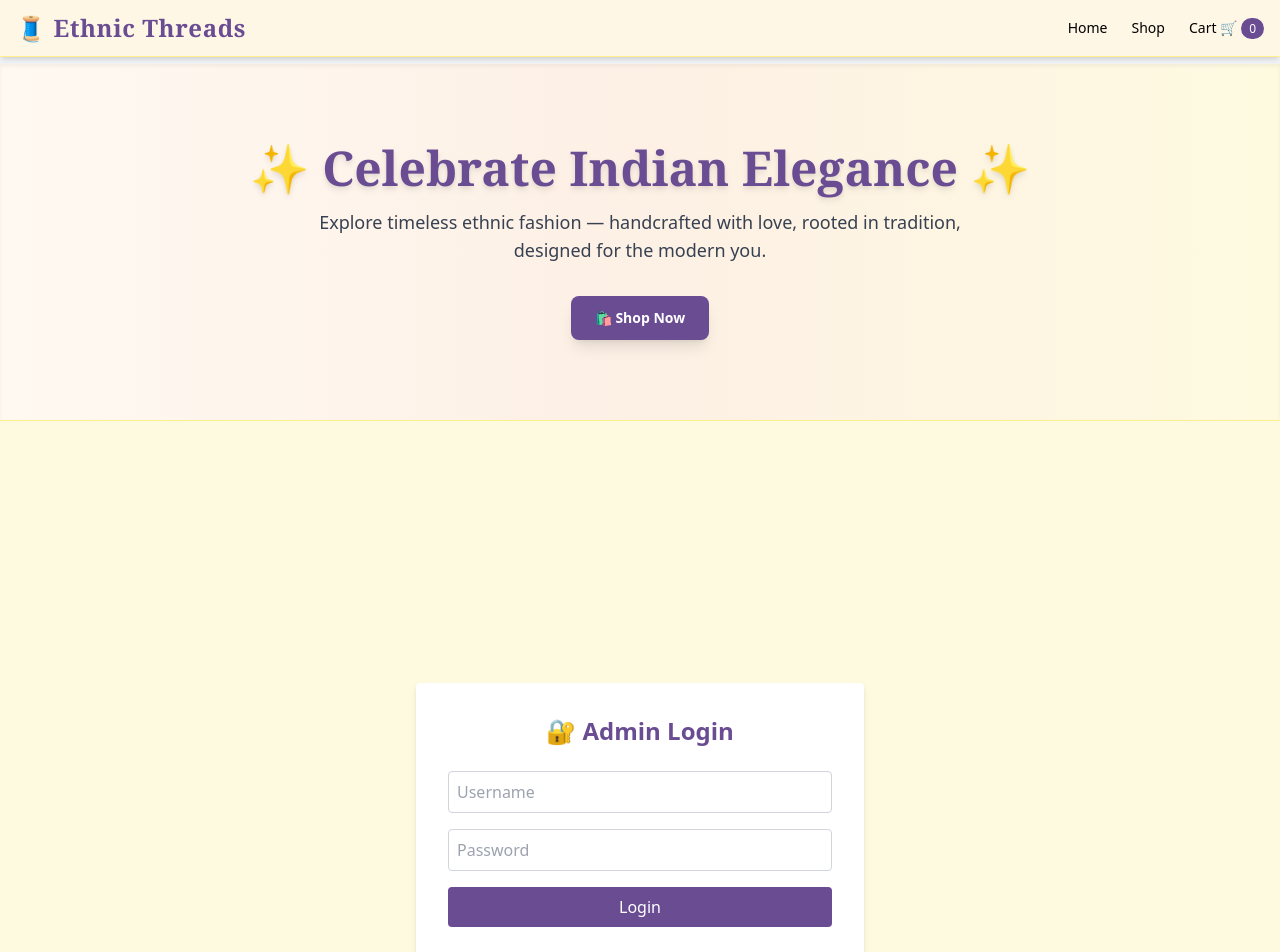
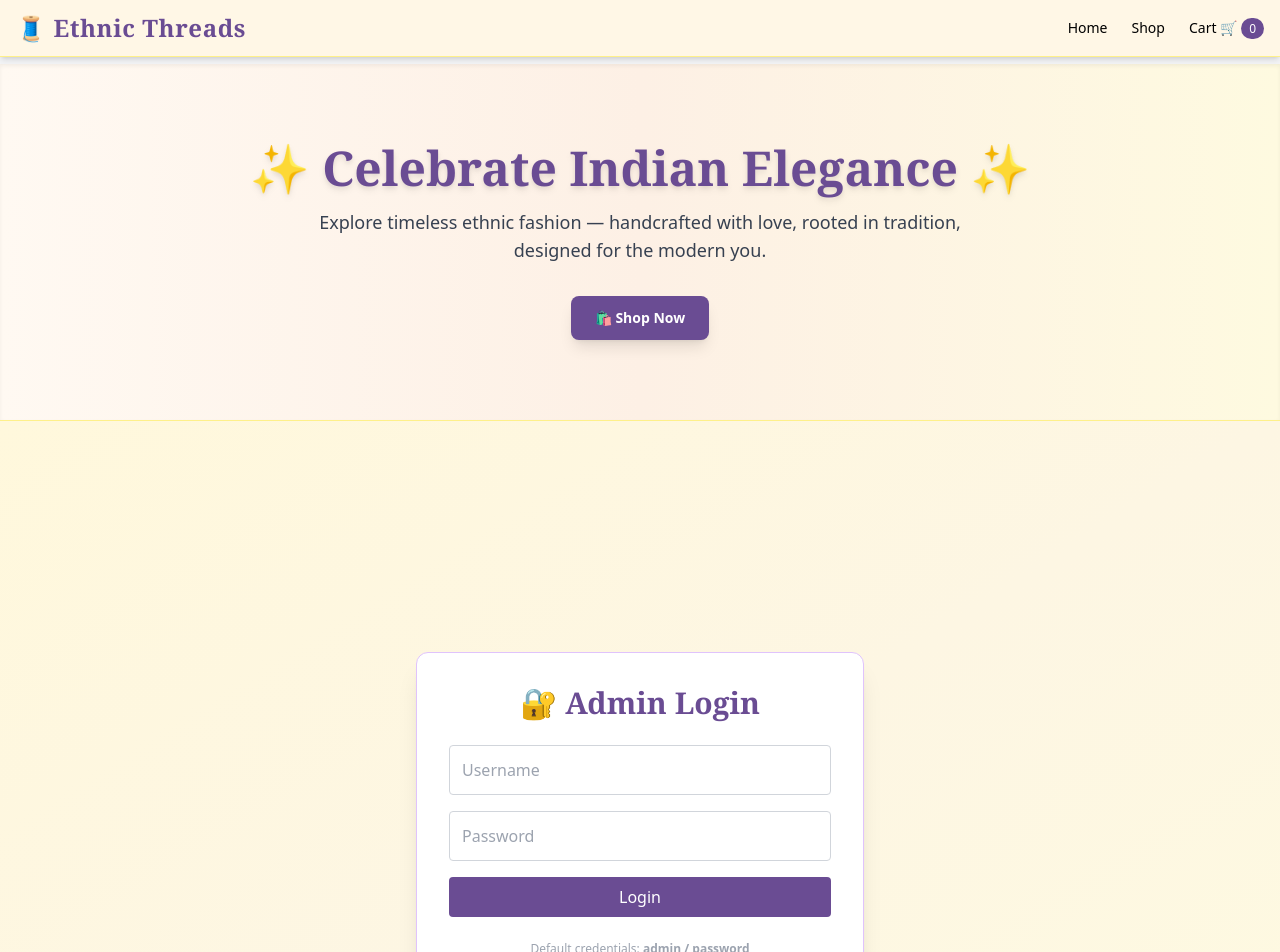
Before and after one commit to prakhar8888/umda-client, a React (Create React App) app: page /admin/login in a window 1280 px wide. Shown: the top 952 px of the page. Built offline with nearby package versions, Linux system fonts and the light colour scheme.

Commit message:
🚀 Final frontend UI updated with ethnic theme

```diff
--- a/src/pages/AdminLogin.js
+++ b/src/pages/AdminLogin.js
@@ -3,13 +3,20 @@ import React, { useEffect, useState } from "react";
 function AdminLogin() {
   const [form, setForm] = useState({ username: "", password: "" });
   const [error, setError] = useState("");
+  const [mounted, setMounted] = useState(false);
 
-  // ✅ Don't redirect if already on this page
   useEffect(() => {
+    try {
+      console.log("📱 AdminLogin Mounted");
       const isLoggedIn = localStorage.getItem("adminLoggedIn");
       if (isLoggedIn === "true") {
-      // Already logged in, redirect to products panel
         window.location.href = "/admin/products";
+      } else {
+        setMounted(true); // Only render form after mounted
+      }
+    } catch (err) {
+      console.error("❌ localStorage error", err);
+      setMounted(true);
     }
   }, []);
 
@@ -19,20 +26,31 @@ function AdminLogin() {
 
   const handleSubmit = (e) => {
     e.preventDefault();
-
-    // 🔐 Replace with your own login logic or credentials
+    try {
       if (form.username === "admin" && form.password === "password") {
         localStorage.setItem("adminLoggedIn", "true");
         window.location.href = "/admin/products";
       } else {
-      setError("❌ Invalid credentials");
+        setError("❌ Invalid credentials. Try again.");
+      }
+    } catch (err) {
+      console.error("❌ Login failed", err);
+      setError("⚠️ Login failed. Please try again.");
     }
   };
 
+  if (!mounted) {
     return (
-    <div className="min-h-screen flex items-center justify-center bg-[#fefae0]">
-      <div className="bg-white p-8 rounded shadow-md w-full max-w-md">
-        <h2 className="text-2xl font-bold mb-6 text-center text-[#6a4c93]">
+      <div className="min-h-screen flex items-center justify-center bg-[#fefae0] text-gray-700">
+        <p>⏳ Loading...</p>
+      </div>
+    );
+  }
+
+  return (
+    <div className="min-h-screen flex items-center justify-center bg-gradient-to-br from-[#fff8dc] via-[#fdf6e3] to-[#fefae0] px-4">
+      <div className="bg-white p-8 rounded-xl shadow-xl w-full max-w-md border border-[#e0c3fc]">
+        <h2 className="text-3xl font-bold mb-6 text-center text-[#6a4c93] font-serif">
           🔐 Admin Login
         </h2>
 
@@ -47,7 +65,7 @@ function AdminLogin() {
             placeholder="Username"
             value={form.username}
             onChange={handleChange}
-            className="w-full p-2 border border-gray-300 rounded"
+            className="w-full p-3 border border-gray-300 rounded focus:outline-none focus:ring-2 focus:ring-[#6a4c93]"
             required
           />
           <input
@@ -56,16 +74,20 @@ function AdminLogin() {
             placeholder="Password"
             value={form.password}
             onChange={handleChange}
-            className="w-full p-2 border border-gray-300 rounded"
+            className="w-full p-3 border border-gray-300 rounded focus:outline-none focus:ring-2 focus:ring-[#6a4c93]"
             required
           />
           <button
             type="submit"
-            className="w-full bg-[#6a4c93] text-white py-2 rounded hover:bg-[#5a3c83]"
+            className="w-full bg-[#6a4c93] text-white py-2 rounded hover:bg-[#5a3c83] transition-all duration-200"
           >
             Login
           </button>
         </form>
+
+        <p className="text-xs text-center text-gray-400 mt-6">
+          Default credentials: <strong>admin / password</strong>
+        </p>
       </div>
     </div>
   );
```
Also changed, not shown: src/App.js (+8 -3 lines). Lines whose indentation alone changed are shown as unchanged.
